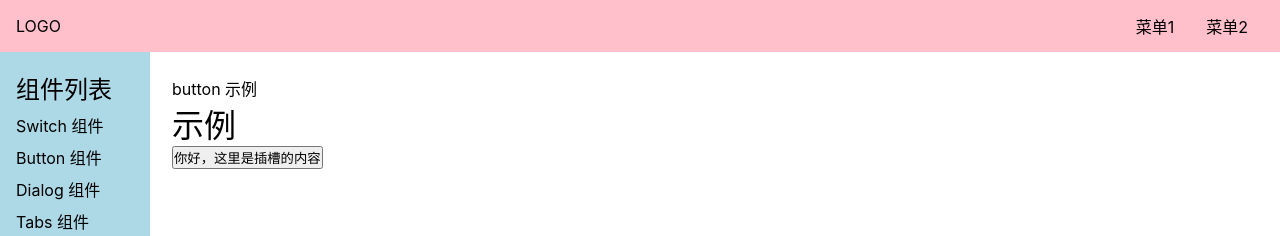
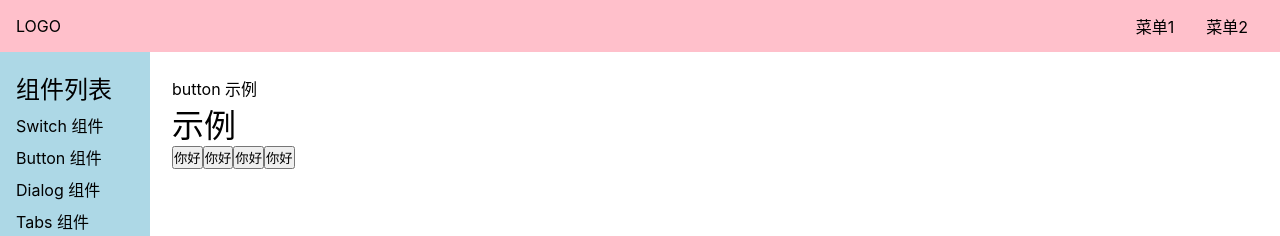
Before and after one commit to PoyapLi/shiki-ui, a Vue app: page /#/doc/button in a window 1280 px wide. Shown: the top 236 px of the page. Built offline with nearby package versions, Linux system fonts and the light colour scheme.

Commit message:
添加 theme 属性

```diff
--- a/src/components/ButtonDemo.vue
+++ b/src/components/ButtonDemo.vue
@@ -4,7 +4,16 @@
   </div>
   <h1>示例</h1>
   <div>
-    <Button>你好，这里是插槽的内容</Button>
+    <Button>你好</Button>
+    <Button theme="button">
+      你好
+    </Button>
+    <Button theme="link">
+      你好
+    </Button>
+    <Button theme="text">
+      你好
+    </Button>
   </div>
 </template>
 
@@ -12,7 +21,13 @@
 import Button from '../lib/Button.vue';
 
 export default {
-  components: {Button}
+  components: {Button},
+  setup(){
+    const onClick = ()=>{
+      console.log('你好');
+    }
+    return {onClick}
+  }
 };
 
 </script>
--- a/src/lib/Button.vue
+++ b/src/lib/Button.vue
@@ -1,10 +1,25 @@
 <template>
-  <button>
+  <button class="shiki-button"
+    :class="`theme-${theme}`"
+  >
     <slot/>
   </button>
 </template>
 
 <script lang="ts">
-
+export default {
+  props: {
+    theme:{
+      type: String,
+      default: 'button',
+    }
+  }
+};
 
 </script>
+
+<style lang="scss" scoped>
+div {
+  border: 1px solid red;
+}
+</style>
```
